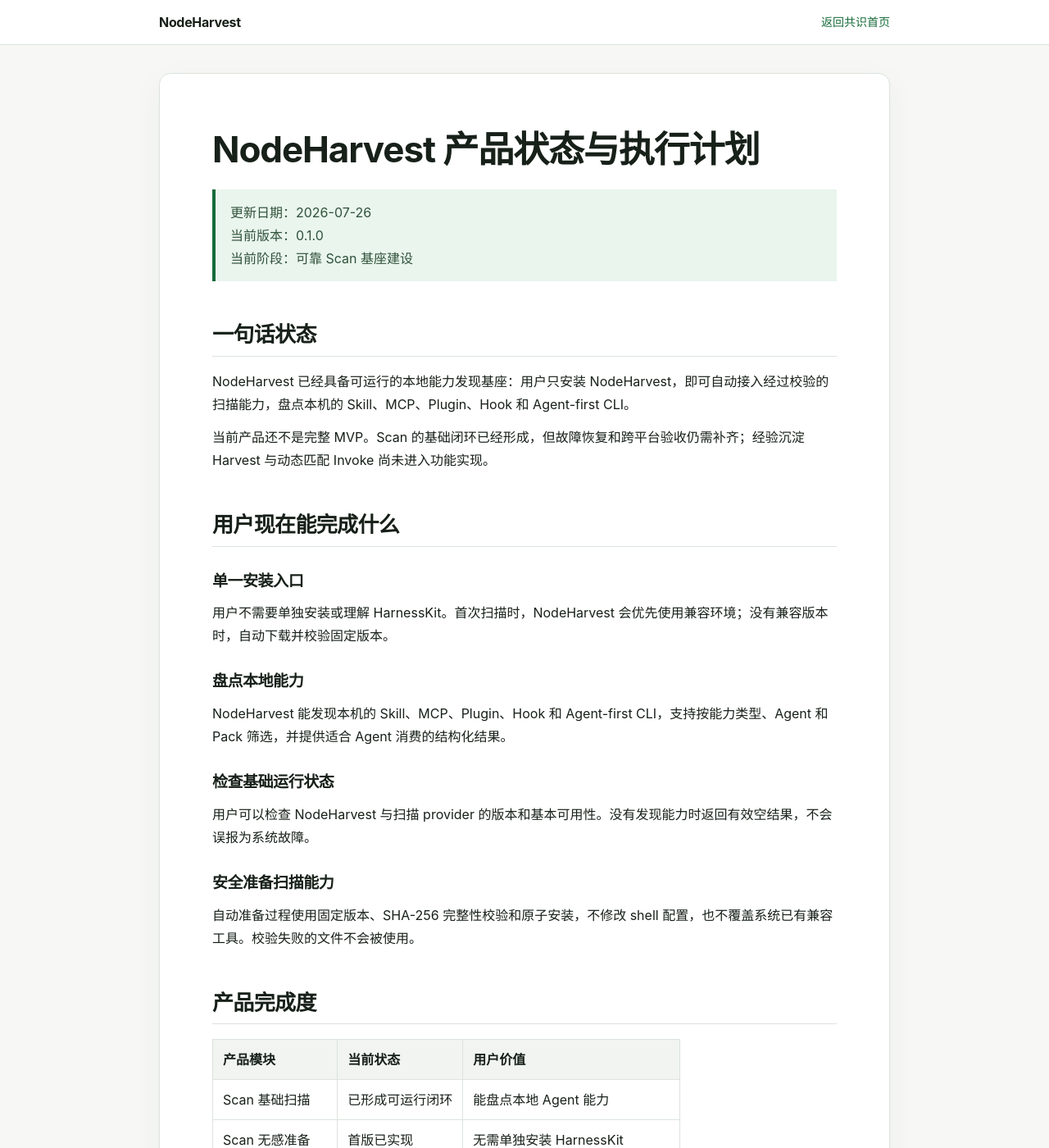
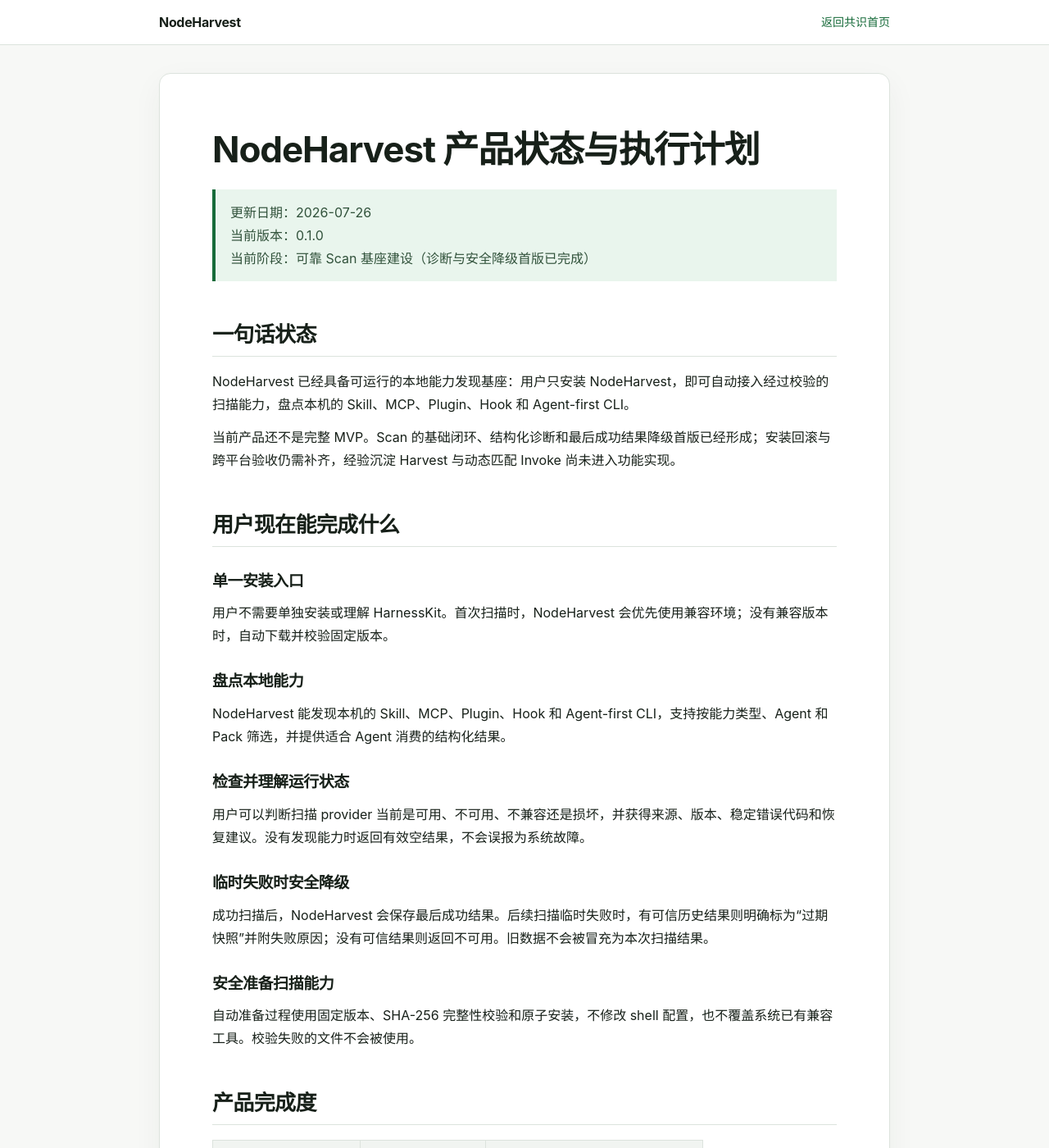
Before and after one commit to NodeHarvest/nodeharvest.github.io, a Jekyll site: the page built from docs/product-status-and-plan.md, in a window 1280 px wide and 1400 px high. Shown: the whole window at 82% size. Built offline with Jekyll 4.4.1, drawn with Linux system fonts in a browser that asks for light colours; some of the changed text lies outside the part shown.

Commit message:
docs: 发布双人贡献指南与可靠扫描进展

```diff
--- a/docs/product-status-and-plan.md
+++ b/docs/product-status-and-plan.md
@@ -9,13 +9,13 @@
 
 > 更新日期：2026-07-26<br>
 > 当前版本：0.1.0<br>
-> 当前阶段：可靠 Scan 基座建设
+> 当前阶段：可靠 Scan 基座建设（诊断与安全降级首版已完成）
 
 ## 一句话状态
 
 NodeHarvest 已经具备可运行的本地能力发现基座：用户只安装 NodeHarvest，即可自动接入经过校验的扫描能力，盘点本机的 Skill、MCP、Plugin、Hook 和 Agent-first CLI。
 
-当前产品还不是完整 MVP。Scan 的基础闭环已经形成，但故障恢复和跨平台验收仍需补齐；经验沉淀 Harvest 与动态匹配 Invoke 尚未进入功能实现。
+当前产品还不是完整 MVP。Scan 的基础闭环、结构化诊断和最后成功结果降级首版已经形成；安装回滚与跨平台验收仍需补齐，经验沉淀 Harvest 与动态匹配 Invoke 尚未进入功能实现。
 
 ## 用户现在能完成什么
 
@@ -27,9 +27,13 @@
 
 NodeHarvest 能发现本机的 Skill、MCP、Plugin、Hook 和 Agent-first CLI，支持按能力类型、Agent 和 Pack 筛选，并提供适合 Agent 消费的结构化结果。
 
-### 检查基础运行状态
+### 检查并理解运行状态
 
-用户可以检查 NodeHarvest 与扫描 provider 的版本和基本可用性。没有发现能力时返回有效空结果，不会误报为系统故障。
+用户可以判断扫描 provider 当前是可用、不可用、不兼容还是损坏，并获得来源、版本、稳定错误代码和恢复建议。没有发现能力时返回有效空结果，不会误报为系统故障。
+
+### 临时失败时安全降级
+
+成功扫描后，NodeHarvest 会保存最后成功结果。后续扫描临时失败时，有可信历史结果则明确标为“过期快照”并附失败原因；没有可信结果则返回不可用。旧数据不会被冒充为本次扫描结果。
 
 ### 安全准备扫描能力
 
@@ -41,7 +45,8 @@
 |---|---|---|
 | Scan 基础扫描 | 已形成可运行闭环 | 能盘点本地 Agent 能力 |
 | Scan 无感准备 | 首版已实现 | 无需单独安装 HarnessKit |
-| Scan 故障恢复 | 待补齐 | 断网或扫描失败时仍可明确降级 |
+| Scan 诊断与安全降级 | 首版已实现 | 能区分最新、过期和不可用结果 |
+| Scan 安装恢复 | 待补齐 | 下载或升级失败时保护已验证版本 |
 | Harvest 经验沉淀 | 尚未实现 | 暂不能形成可复用 Skill Flow |
 | Invoke 动态匹配 | 尚未实现 | 暂不能按任务和历史经验推荐能力 |
 | 受控能力管理 | 尚未开放 | 暂不自动安装、启停或删除扩展 |
@@ -49,7 +54,9 @@
 ## 已验证结果
 
 - 构建通过；
-- 自动化测试 4 项全部通过；
+- 自动化测试 8 项全部通过；
+- provider 状态、来源、错误代码与恢复建议验证通过；
+- 最后成功扫描快照与失败后过期降级验证通过；
 - 发布包内容检查通过；
 - Linux x64 完成官方扫描工具真实下载、摘要校验、诊断和扫描闭环；
 - 未知数据契约、错误摘要和不支持平台均会被拒绝；
@@ -57,9 +64,9 @@
 
 ## 当前用户风险
 
-### 扫描临时失败时还不能平滑降级
+### 安装失败保护与回滚仍待补齐
 
-目前没有最后一次成功扫描快照。断网或扫描 provider 临时故障时，用户只能得到错误；未来上层能力也无法判断旧数据是否仍可使用。
+扫描临时失败已有明确降级，但 provider 并发安装保护、损坏文件隔离、已验证版本保留和回滚仍未完成。下一批将确保下载或升级失败不会影响已有可用版本。
 
 ### 还不能沉淀使用经验
 
@@ -77,12 +84,17 @@
 
 主要交付：
 
+已完成首版：
+
 1. provider 状态和结构化诊断；
 2. 最后成功扫描快照；
-3. 数据“最新、过期、不可用”标记；
-4. 安装锁、失败清理、版本保留与回滚；
-5. 许可证和来源信息随 provider 落盘；
-6. macOS、Linux、Windows 真实平台验证。
+3. 数据“最新、过期、不可用”行为。
+
+下一批：
+
+1. 安装锁、失败清理、版本保留与回滚；
+2. 许可证和来源信息随 provider 落盘；
+3. macOS、Linux、Windows 真实平台验证。
 
 验收信号：扫描层故障不会让上层误用错误或陈旧数据，也不会破坏已验证版本。
 
```
Also changed, not shown: docs/two-member-contribution-guide.md (added, +187 -0 lines), index.html (+5 -3 lines).
